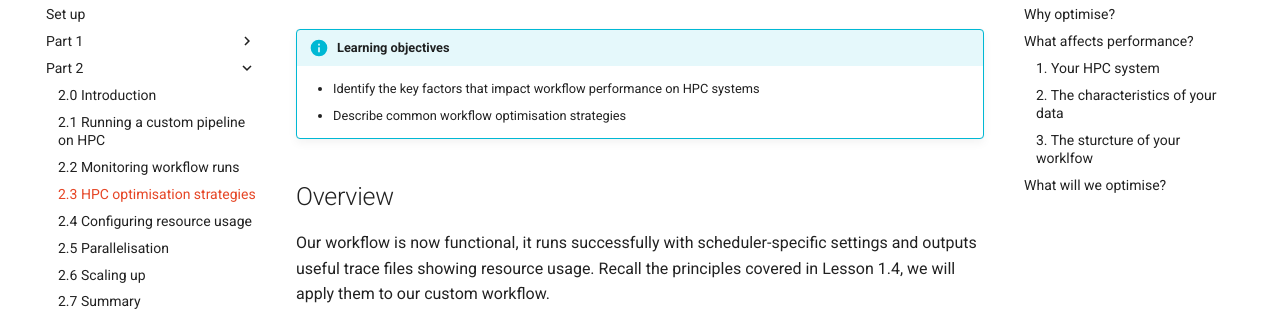
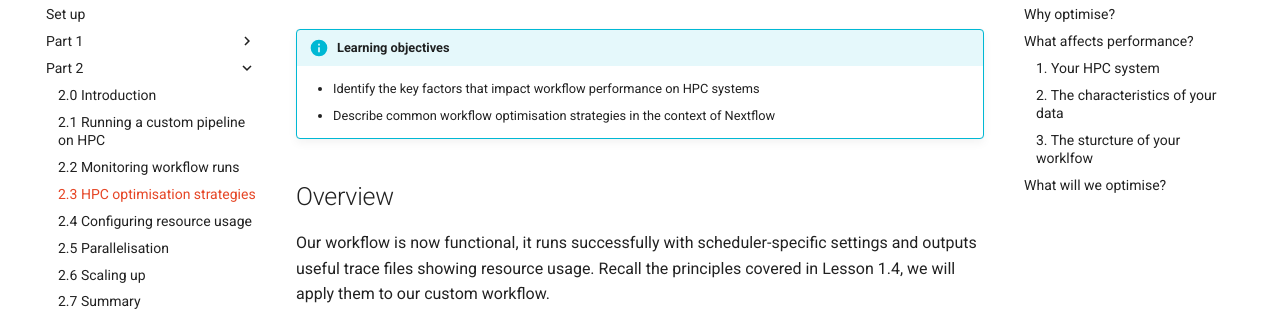
Before and after one commit to Sydney-Informatics-Hub/nextflow-hpc-workshop, an MkDocs documentation site: the page built from docs/part2/23_strategies.md, in a window 1280 px wide and 900 px high. Shown: the part 151-462 px from the top of the window. Built offline with MkDocs 1.6.1 and Material for MkDocs 9.7.7, drawn with Linux system fonts in a browser that asks for light colours; comment, search, counter and statistics services are not loaded.

Commit message:
2.3 learning objectives

```diff
--- a/docs/part2/23_strategies.md
+++ b/docs/part2/23_strategies.md
@@ -3,7 +3,7 @@
 !!! info "Learning objectives"
 
     - Identify the key factors that impact workflow performance on HPC systems
-    - Describe common workflow optimisation strategies
+    - Describe common workflow optimisation strategies in the context of Nextflow
 
 ## Overview
 
```
